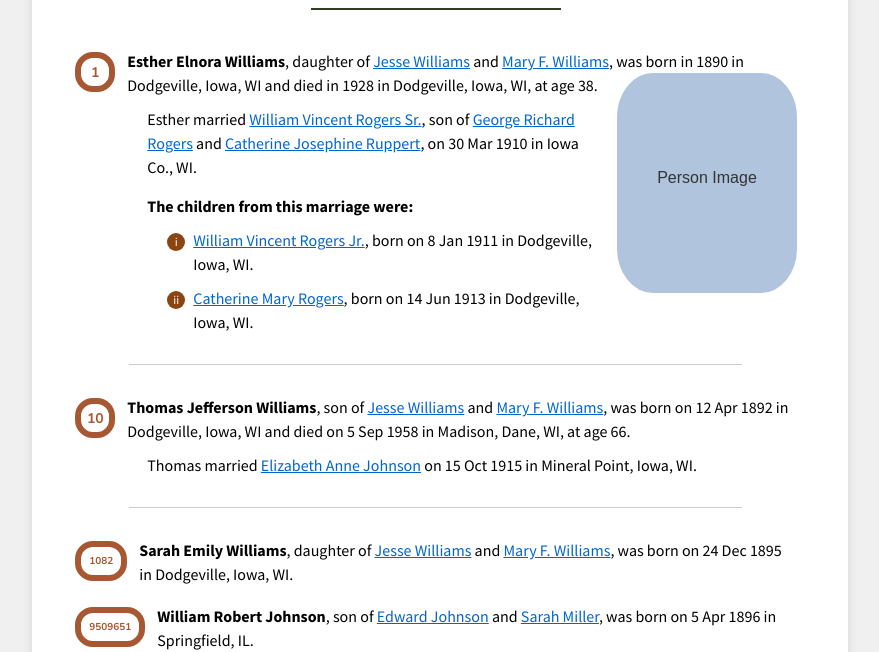
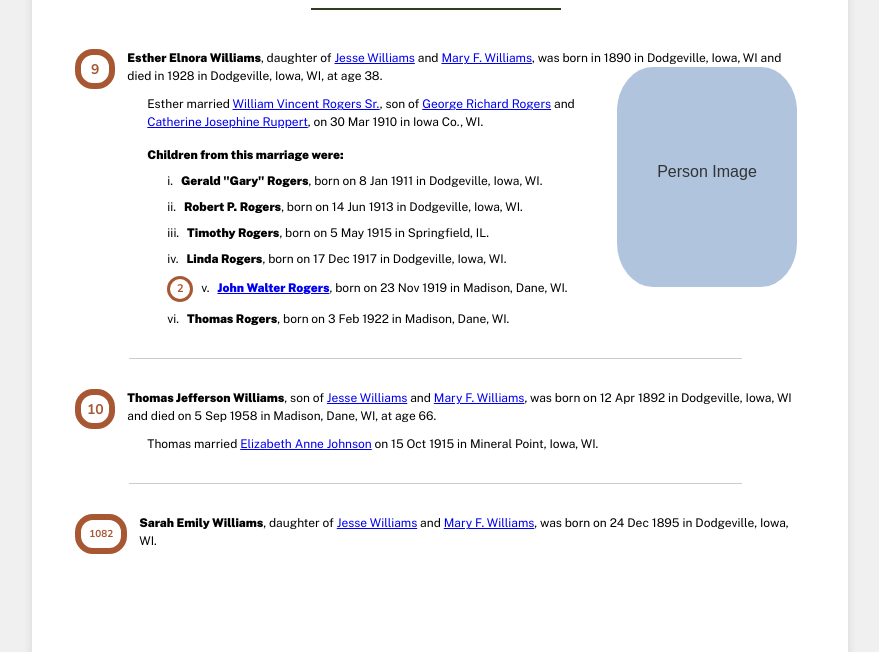
Before and after one commit to duresha/legacy-sheet-template, a website built with Vite: page src/index.html in a window 1280 px wide. Shown: the part 149-801 px from the top of the page, without its empty margins (200-1079 px from the left). Built offline with nearby package versions, Linux system fonts and the light colour scheme.

Commit message:
Fix fonts formattings for children

```diff
--- a/src/index.html
+++ b/src/index.html
@@ -12,9 +12,9 @@
         <div class="generation-title">Sixth Generation</div>
         <hr class="horizontal-rule">
 
-        <!-- First Person Entry with image -->
+        <!-- First Person Entry with children -->
         <div class="person-entry">
-            <div class="person-number">1</div>
+            <div class="person-number">9</div>
             <div class="person-content">
                 <span class="person-name">Esther Elnora Williams</span><span class="relationship-text">, daughter of <a href="#">Jesse Williams</a> and <a href="#">Mary F. Williams</a>, was born in 1890 in Dodgeville, Iowa, WI and died in 1928 in Dodgeville, Iowa, WI, at age 38.</span>
 
@@ -24,17 +24,38 @@
                     Esther married <a href="#">William Vincent Rogers Sr.</a>, son of <a href="#">George Richard Rogers</a> and <a href="#">Catherine Josephine Ruppert</a>, on 30 Mar 1910 in Iowa Co., WI.
                 </div>
 
-                <div class="children-header">The children from this marriage were:</div>
+                <div class="children-header">Children from this marriage were:</div>
 
                 <div class="children-list">
                     <div class="child-entry">
-                        <div class="child-marker">i</div>
-                        <div><a href="#">William Vincent Rogers Jr.</a>, born on 8 Jan 1911 in Dodgeville, Iowa, WI.</div>
+                        <span class="child-marker">i.</span>
+                        <span class="child-name">Gerald "Gary" Rogers</span>, born on 8 Jan 1911 in Dodgeville, Iowa, WI.
                     </div>
 
                     <div class="child-entry">
-                        <div class="child-marker">ii</div>
-                        <div><a href="#">Catherine Mary Rogers</a>, born on 14 Jun 1913 in Dodgeville, Iowa, WI.</div>
+                        <span class="child-marker">ii.</span>
+                        <span class="child-name">Robert P. Rogers</span>, born on 14 Jun 1913 in Dodgeville, Iowa, WI.
+                    </div>
+
+                    <div class="child-entry">
+                        <span class="child-marker">iii.</span>
+                        <span class="child-name">Timothy Rogers</span>, born on 5 May 1915 in Springfield, IL.
+                    </div>
+
+                    <div class="child-entry">
+                        <span class="child-marker">iv.</span>
+                        <span class="child-name">Linda Rogers</span>, born on 17 Dec 1917 in Dodgeville, Iowa, WI.
+                    </div>
+
+                    <div class="child-entry">
+                        <div class="special-child-number">2</div>
+                        <span class="child-marker">v.</span>
+                        <a href="#" class="numbered-child-name">John Walter Rogers</a>, born on 23 Nov 1919 in Madison, Dane, WI.
+                    </div>
+
+                    <div class="child-entry">
+                        <span class="child-marker">vi.</span>
+                        <span class="child-name">Thomas Rogers</span>, born on 3 Feb 1922 in Madison, Dane, WI.
                     </div>
                 </div>
             </div>
@@ -64,14 +85,6 @@
             </div>
         </div>
 
-        <!-- Example with very large number -->
-        <div class="person-entry">
-            <div class="person-number large-number">9509651</div>
-            <div class="person-content">
-                <span class="person-name">William Robert Johnson</span><span class="relationship-text">, son of <a href="#">Edward Johnson</a> and <a href="#">Sarah Miller</a>, was born on 5 Apr 1896 in Springfield, IL.</span>
-            </div>
-        </div>
-
         <!-- Footer -->
         <div class="footer-line"></div>
         <div class="footer">
--- a/src/style.css
+++ b/src/style.css
@@ -87,7 +87,7 @@ body {
     font-size: 14px; /* Font size as specified */
     font-weight: bold;
     margin-right: 12px;
-    margin-top: 3px; /* Align with the top of the entry */
+    /* margin-top: 2px; Align with the top of the entry */
     flex-shrink: 0;
     box-sizing: content-box; /* Ensures border doesn't affect dimensions */
     padding: 0 5px; /* Horizontal padding to accommodate larger numbers */
@@ -102,19 +102,27 @@ body {
 .person-content {
     flex-grow: 1;
     line-height: 1.5;
+    font-family: 'Public Sans', sans-serif;
+    font-size: 12px;
+    color: #000000;
 }
 
 .person-name {
     font-weight: bold;
+    color: #000000;
+    font-family: 'Public Sans', sans-serif;
 }
 
 .relationship-text {
     font-weight: normal;
+    font-family: 'Public Sans', sans-serif;
 }
 
 a {
-    color: #0066cc;
+    color: #0000ee; /* Standard hyperlink blue color */
     text-decoration: underline;
+    font-weight: normal;
+    font-family: 'Public Sans', sans-serif;
 }
 
 /* Indentation and family structure */
@@ -124,36 +132,76 @@ a {
     display: block;
 }
 
+/* Children styling - updated with correct requirements */
 .children-header {
+    font-family: 'Public Sans', sans-serif;
     font-weight: bold;
+    font-size: 12px;
     margin-top: 15px;
     margin-bottom: 8px;
     margin-left: 20px;
+    color: #000000;
 }
 
 .children-list {
     margin-left: 40px;
+    font-family: 'Public Sans', sans-serif;
+    font-size: 12px;
 }
 
 .child-entry {
     display: flex;
-    margin-top: 10px;
+    margin-top: 8px;
     align-items: baseline;
 }
 
+/* Style for the child marker (i., ii., etc) */
 .child-marker {
+    margin-right: 8px;
+    font-family: 'Public Sans', sans-serif;
+    font-size: 12px;
+    color: #000000;
+    font-weight: normal;
+}
+
+/* Special child with circle number */
+.special-child-number {
     display: flex;
     align-items: center;
     justify-content: center;
-    min-width: 18px;
-    height: 18px;
-    background: #8B4513;
-    color: white;
+    width: 20px;
+    height: 20px;
+    background: transparent;
+    color: #a85733;
     text-align: center;
+    border: 3px solid #a85733;
     border-radius: 50%;
-    font-size: 12px;
+    font-family: 'Nunito Sans', sans-serif;
+    font-size: 11px;
+    font-weight: bold;
     margin-right: 8px;
-    flex-shrink: 0;
+    box-sizing: content-box;
+}
+
+/* Regular child name - bold but NOT hyperlinked */
+.child-name {
+    font-weight: bold;
+    color: #000000;
+    text-decoration: none;
+}
+
+/* Numbered child name - bold AND hyperlinked */
+.numbered-child-name {
+    font-weight: bold;
+    text-decoration: underline;
+    color: #0000ee; /* Standard hyperlink blue */
+}
+
+/* Remove underline from child name links */
+.child-name a {
+    text-decoration: none;
+    color: inherit;
+    font-weight: inherit;
 }
 
 /* Image styling */
```
